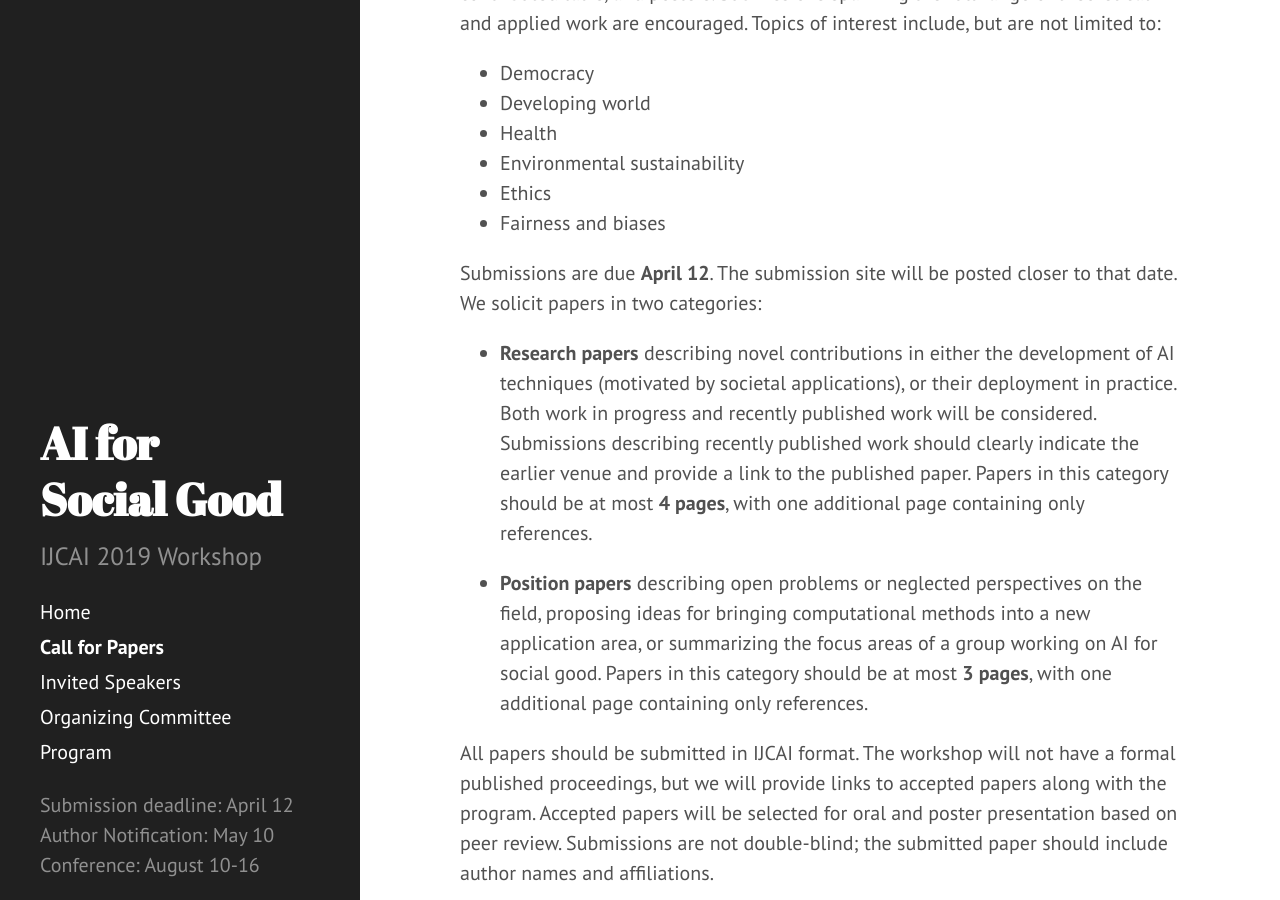
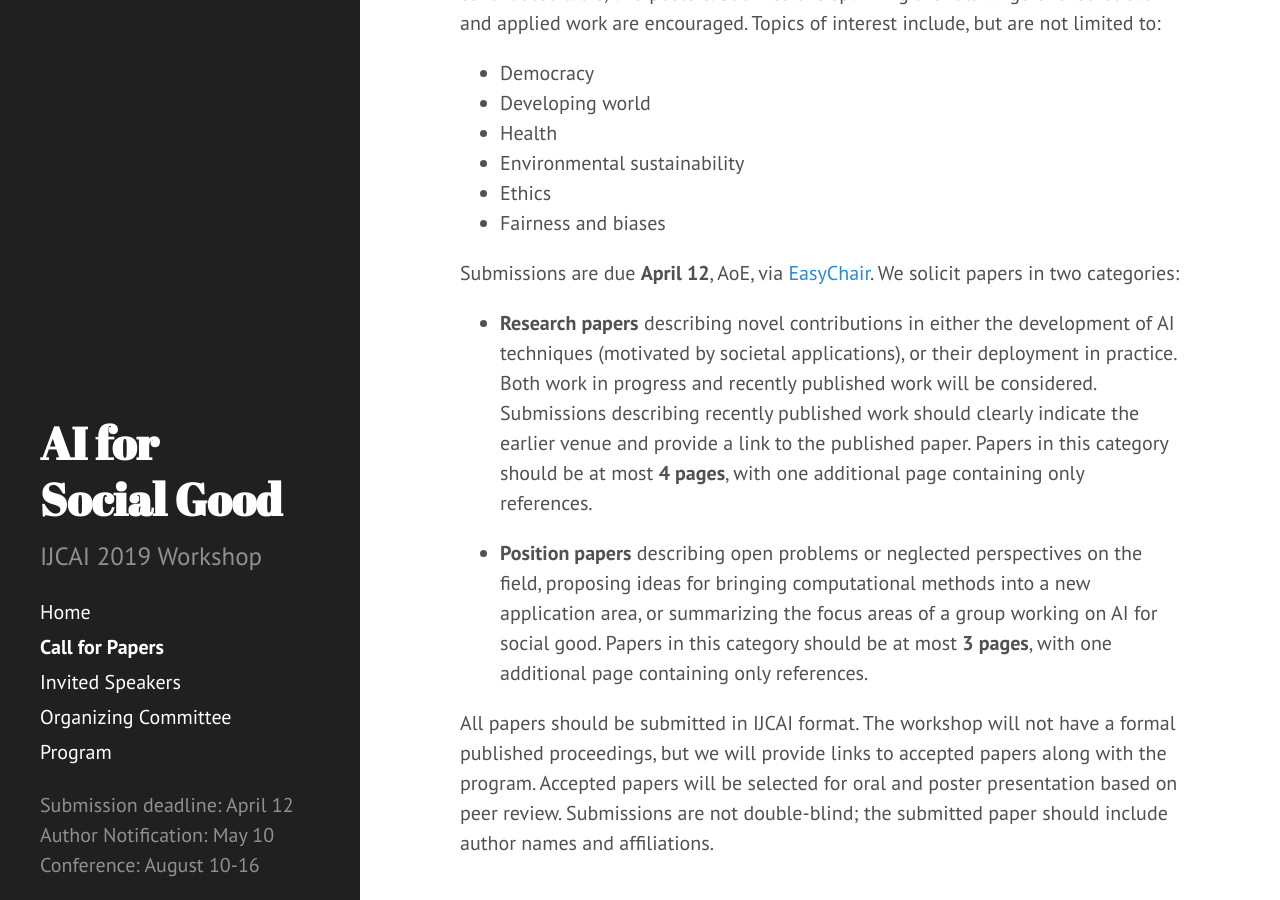
Before and after one commit to slremy/aiforpublichealth.github.io, a Jekyll site: the page built from cfp.md, in a window 1280 px wide and 900 px high, scrolled down 402 px. Built offline with Jekyll 4.4.1, drawn with Linux system fonts in a browser that asks for light colours.

Commit message:
Update cfp.md

```diff
--- a/cfp.md
+++ b/cfp.md
@@ -12,7 +12,7 @@ This workshop will explore how artificial intelligence can contribute to solving
 * Ethics
 * Fairness and biases
 
-Submissions are due <b> April 12</b>. The submission site will be posted closer to that date. We solicit papers in two categories:
+Submissions are due <b> April 12</b>, AoE, via [EasyChair](https://easychair.org/conferences/?conf=ijcai19ai4sg). We solicit papers in two categories:
 
 * <b>Research papers</b> describing novel contributions in either the development of AI techniques (motivated by societal applications), or their deployment in practice. Both work in progress and recently published work will be considered. Submissions describing recently published work should clearly indicate the earlier venue and provide a link to the published paper. Papers in this category should be at most <b>4 pages</b>, with one additional page containing only references.
 
```
